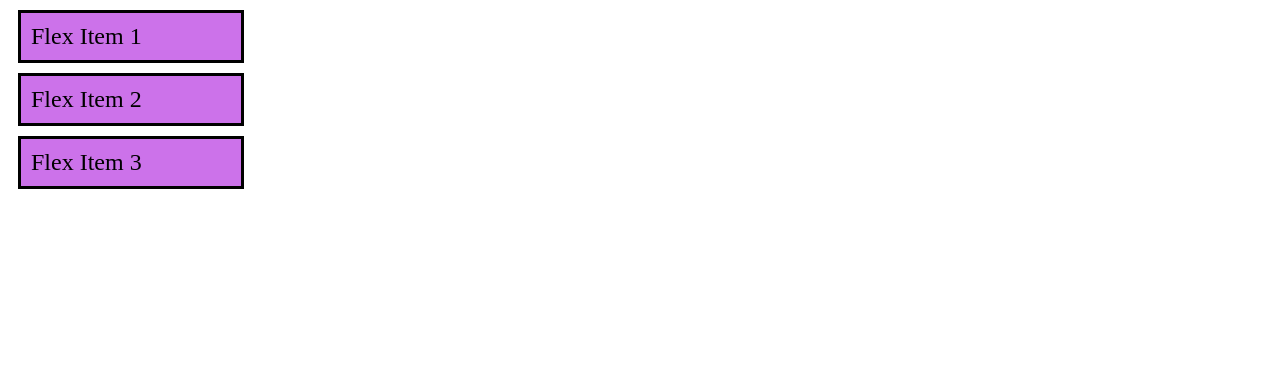
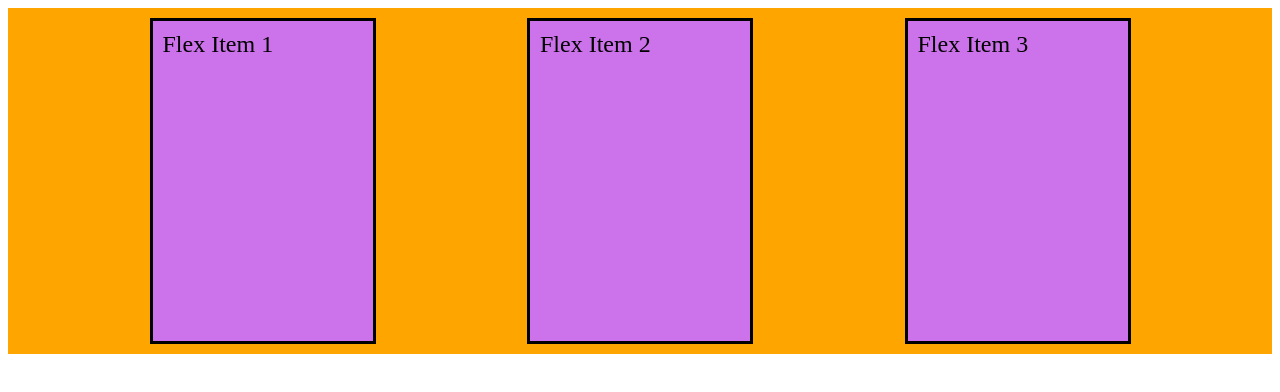
Before and after one commit to ravigunz/flex-box, a plain HTML site: page index.html in a window 1280 px wide. Drawn offline with Linux system fonts and the light colour scheme.

Commit message:
add flex box wrapper

```diff
--- a/index.html
+++ b/index.html
@@ -6,6 +6,11 @@
     <meta name="viewport" content="width=device-width, initial-scale=1.0">
     <title>Flex Box</title>
     <style>
+        .flex-box-wrapper{
+            display: flex;
+            background-color: orange;
+            justify-content: space-evenly;
+        }
         .flex-box-item{
             width: 200px;
             background-color: rgb(204, 114, 234);
@@ -14,13 +19,23 @@
             font-size: 24px;
             padding: 10px;
         }
+
+        .item-1{
+            min-height: 100px;
+        }
+        .item-2{
+            min-height: 200px;
+        }
+        .item-3{
+            min-height: 300px;
+        }
     </style>
 </head>
 <body>
     <div class="flex-box-wrapper">
-        <div class="flex-box-item">Flex Item 1</div>
-        <div class="flex-box-item">Flex Item 2</div>
-        <div class="flex-box-item">Flex Item 3</div>
+        <div class="flex-box-item item-1">Flex Item 1</div>
+        <div class="flex-box-item item-2">Flex Item 2</div>
+        <div class="flex-box-item item-3">Flex Item 3</div>
     </div>
 
 </body>
```
